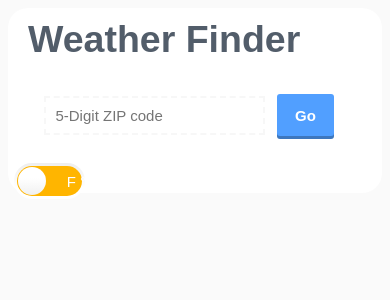
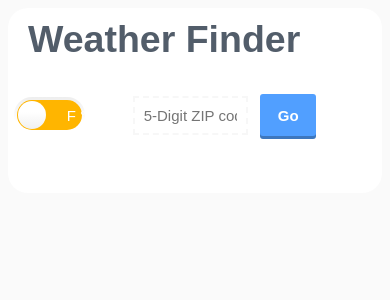
Before and after one commit to farzadbagheri/weatherfinder, a React (Create React App) app: page / in a window 390 px wide. Shown: the top 300 px of the page. Built offline with nearby package versions, Linux system fonts and the light colour scheme.

Commit message:
mobile styling! pt. 2

```diff
--- a/src/App.css
+++ b/src/App.css
@@ -33,16 +33,14 @@ h3{
 
 .toggle {
 	position: relative;
-    display: block;
-    top:-53px;
-    left:65px;
-	width: 65px;
-	height: 30px;
-	padding: 3px;
-	margin: 0 5px 5px 0;
-	background-image: -webkit-linear-gradient(top, #eeeeee, #FFFFFF 25px);
-	border-radius: 18px;
-	cursor: pointer;
+    display: inline-block;
+    top: 12px;
+    left: -10px;
+    width: 65px;
+    padding: 3px;
+    background-image: -webkit-linear-gradient(top, #eeeeee, #FFFFFF 25px);
+    border-radius: 18px;
+    cursor: pointer;
 
 }
 .toggle-in {
@@ -181,11 +179,11 @@ input{
     padding-left: 20px;
 }
 
-@media only screen
-and (min-device-width : 375px) {
+@media only screen and (max-width: 768px) {
     input {
     border-style: dashed;
     border-color: rgb(247,247,247);
+    width: 25%;
 }
 .toggle {
     top: 15px;
--- a/src/App.jsx
+++ b/src/App.jsx
@@ -63,19 +63,7 @@ class App extends Component {
                 <div className="top">
                     <h2>Weather Finder</h2>
                     <div className="container">
-                        <input value={this.state.query}
-                        onChange={event=>{this.setState({query: event.target.value})}}
-                        onKeyPress={event =>{
-                                if(event.key === 'Enter'){
-                                    this.search();
-                                }
-                            }
-                        }
-                        placeholder='5-Digit ZIP code'/>
-                        <button
-                            onClick={() => this.search()}
-                            className="button">Go</button>
-                        <label className="toggle">
+                    <label className="toggle">
                             <input onClick={()=>{
                                 if(this.state.temp_type === "imperial") {
                                     this.setState({temp_type: "metric"}, () => {
@@ -97,6 +85,19 @@ class App extends Component {
                                 <span className="toggle-label"></span>
                                 <span className="toggle-handle"></span>
                         </label>
+                        <input value={this.state.query}
+                        onChange={event=>{this.setState({query: event.target.value})}}
+                        onKeyPress={event =>{
+                                if(event.key === 'Enter'){
+                                    this.search();
+                                }
+                            }
+                        }
+                        placeholder='5-Digit ZIP code'/>
+                        <button
+                            onClick={() => this.search()}
+                            className="button">Go</button>
+
                     </div>
                 </div>
                 {
```
